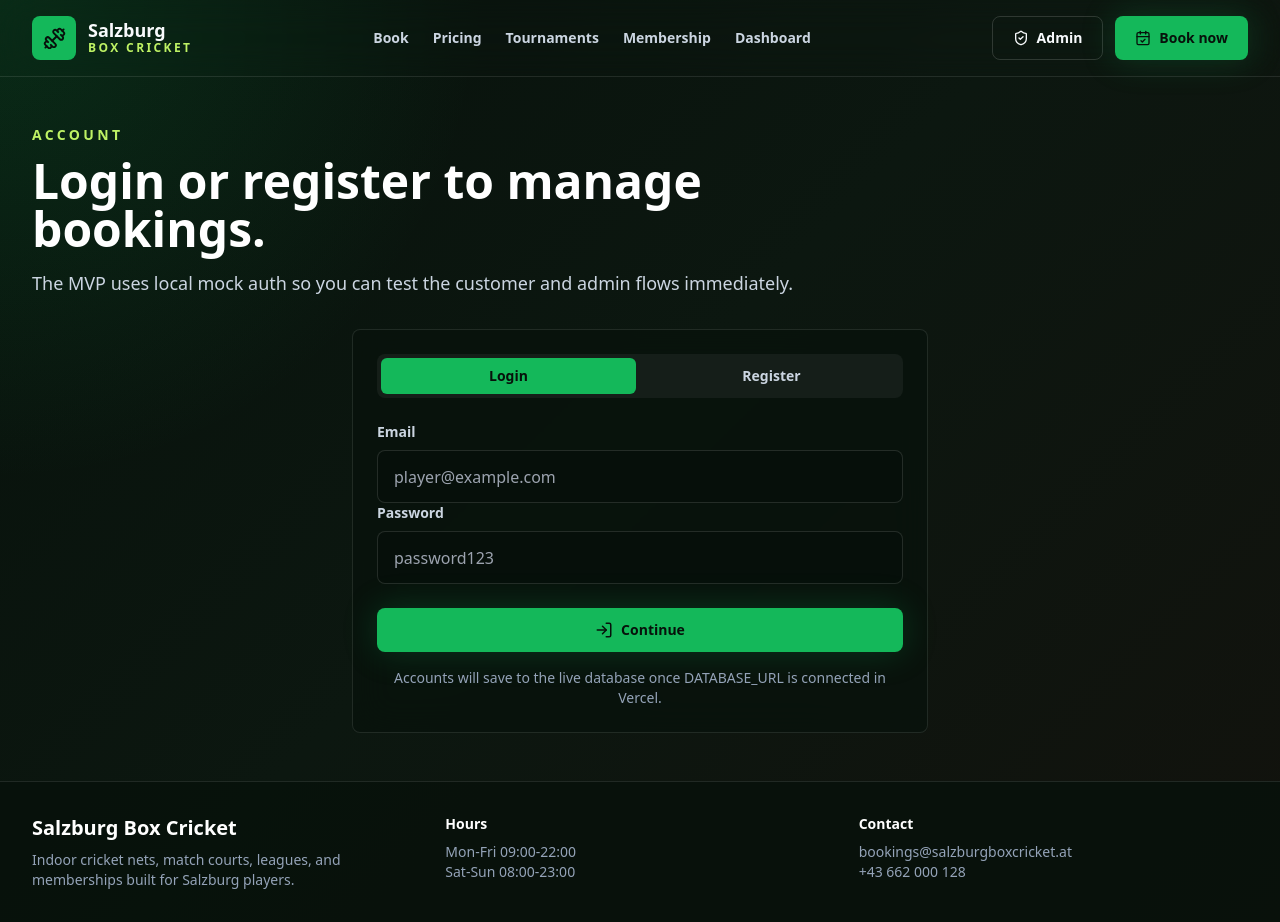
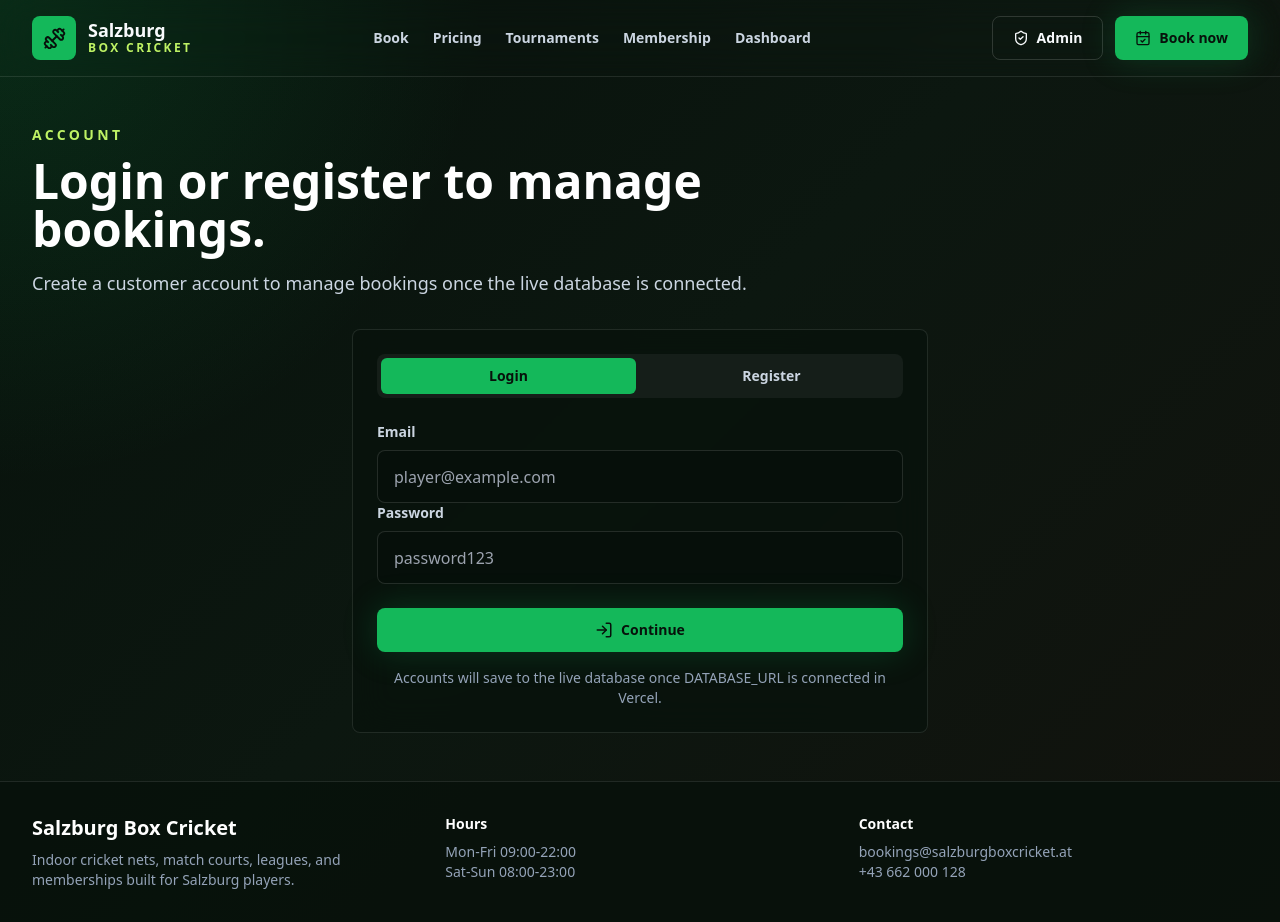
Before and after one commit to waisjawed-web/salzburg-box-cricket, a Next.js app: page /login in a window 1280 px wide. Built offline with nearby package versions, Linux system fonts and the light colour scheme.

Commit message:
Update login copy for database-backed auth

```diff
--- a/app/login/page.tsx
+++ b/app/login/page.tsx
@@ -4,7 +4,7 @@ import { SectionHeading } from "@/components/section-heading";
 export default function LoginPage() {
   return (
     <div className="mx-auto max-w-7xl px-4 py-12 sm:px-6 lg:px-8">
-      <SectionHeading eyebrow="Account" title="Login or register to manage bookings." copy="The MVP uses local mock auth so you can test the customer and admin flows immediately." />
+      <SectionHeading eyebrow="Account" title="Login or register to manage bookings." copy="Create a customer account to manage bookings once the live database is connected." />
       <div className="mt-8">
         <LoginForm />
       </div>
```
